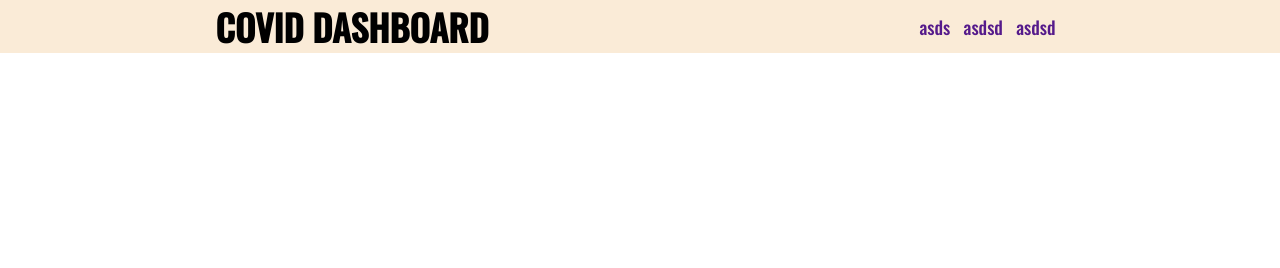
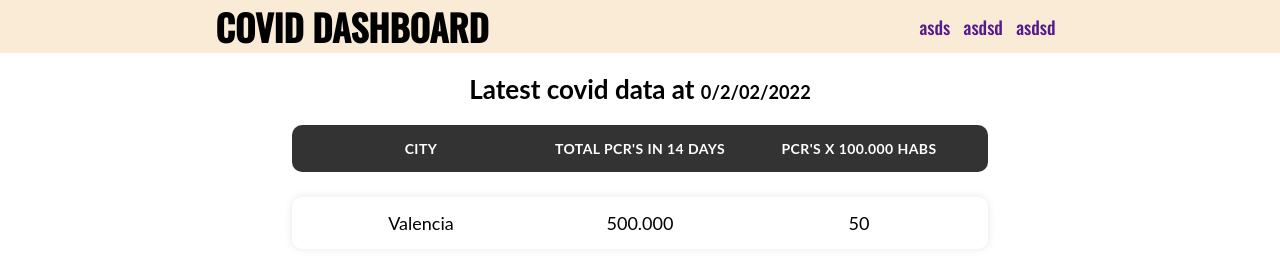
Before and after one commit to VASHvic/covid-dashboard, a website built with webpack: page src/dashboard.html in a window 1280 px wide. Built offline with nearby package versions, Linux system fonts and the light colour scheme.

Commit message:
visual arreglat

```diff
--- a/src/css/dashboard.css
+++ b/src/css/dashboard.css
@@ -15,3 +15,74 @@ p#loading {
   align-self: center;
   font-size: 2rem;
 }
+
+.container {
+  font-family: 'lato', sans-serif;
+  max-width: 1000px;
+  margin-left: auto;
+  margin-right: auto;
+  padding-left: 10px;
+  padding-right: 10px;
+  width: 80%;
+}
+h2 {
+  font-size: 26px;
+  margin: 20px 0;
+  text-align: center;
+}
+h2 small {
+  font-size: 0.7em;
+}
+.responsive-table li {
+  border-radius: 10px;
+  padding: 15px 20px;
+  display: flex;
+  justify-content: space-between;
+  margin-bottom: 25px;
+}
+.responsive-table .table-header {
+  background-color: #333;
+  color: #fff;
+  font-weight: bold;
+  font-size: 14px;
+  text-transform: uppercase;
+  letter-spacing: 0.03em;
+}
+.responsive-table .table-row {
+  background-color: #fff;
+  box-shadow: 0px 0px 9px 0px rgba(0, 0, 0, 0.1);
+}
+.responsive-table .col-1 {
+  flex-basis: 33.3%;
+}
+.responsive-table .col-2 {
+  flex-basis: 33.3%;
+}
+.responsive-table .col-3 {
+  flex-basis: 33.3%;
+}
+/* .responsive-table .col-4 {
+  flex-basis: 25%;
+} */
+/* @media all and (max-width: 767px) {
+  .responsive-table .table-header {
+    display: none;
+  }
+  .responsive-table li {
+    display: block;
+  }
+  .responsive-table .col {
+    flex-basis: 100%;
+  }
+  .responsive-table .col {
+    display: flex;
+    padding: 10px 0;
+  }
+  .responsive-table .col:before {
+    color: #6c7a89;
+    padding-right: 10px;
+    content: attr(data-label);
+    flex-basis: 50%;
+    text-align: right;
+  }
+} */
--- a/src/dashboard.html
+++ b/src/dashboard.html
@@ -19,13 +19,19 @@
     </header>
     <main>
         <p id="loading">Loading...</p>
-        <!-- <table id="data">
-            <thead>
-                <td>Covid Data</td>
-                <td>Date</td>
-                <td>Share</td>
-            </thead>
-        </table> -->
+        <div class="container" id="table" style="display: none;">
+            <h2>Latest covid data at <small>0/2/02/2022</small></h2>
+            <ul class="responsive-table">
+                <li class="table-header">
+                    <div class="col col-1">City</div>
+                    <div class="col col-2">Total PCR's in 14 days</div>
+                    <div class="col col-3">PCR's x 100.000 habs</div>
+                </li>
+                <li class="table-row">
+                    <div class="col col-1" data-label="Job Id">Valencia</div>
+                    <div class="col col-2" data-label="Customer Name">500.000</div>
+                    <div class="col col-3" data-label="Amount">50</div>
+                </li>
     </main>
 </body>
 
--- a/src/index.js
+++ b/src/index.js
@@ -28,8 +28,10 @@ if (!window.location.href.endsWith('dashboard.html')) {
 }
 if (window.location.href.endsWith('dashboard.html')) {
   const loading = document.getElementById('loading');
+  const table = document.getElementById('table');
   delay(DELAY).then(() => {
     loading.remove();
+    showElement(table);
     // loadMap(vlc)
     // createTable
     // fetchData
```
Also changed, not shown: dist/index.js.
